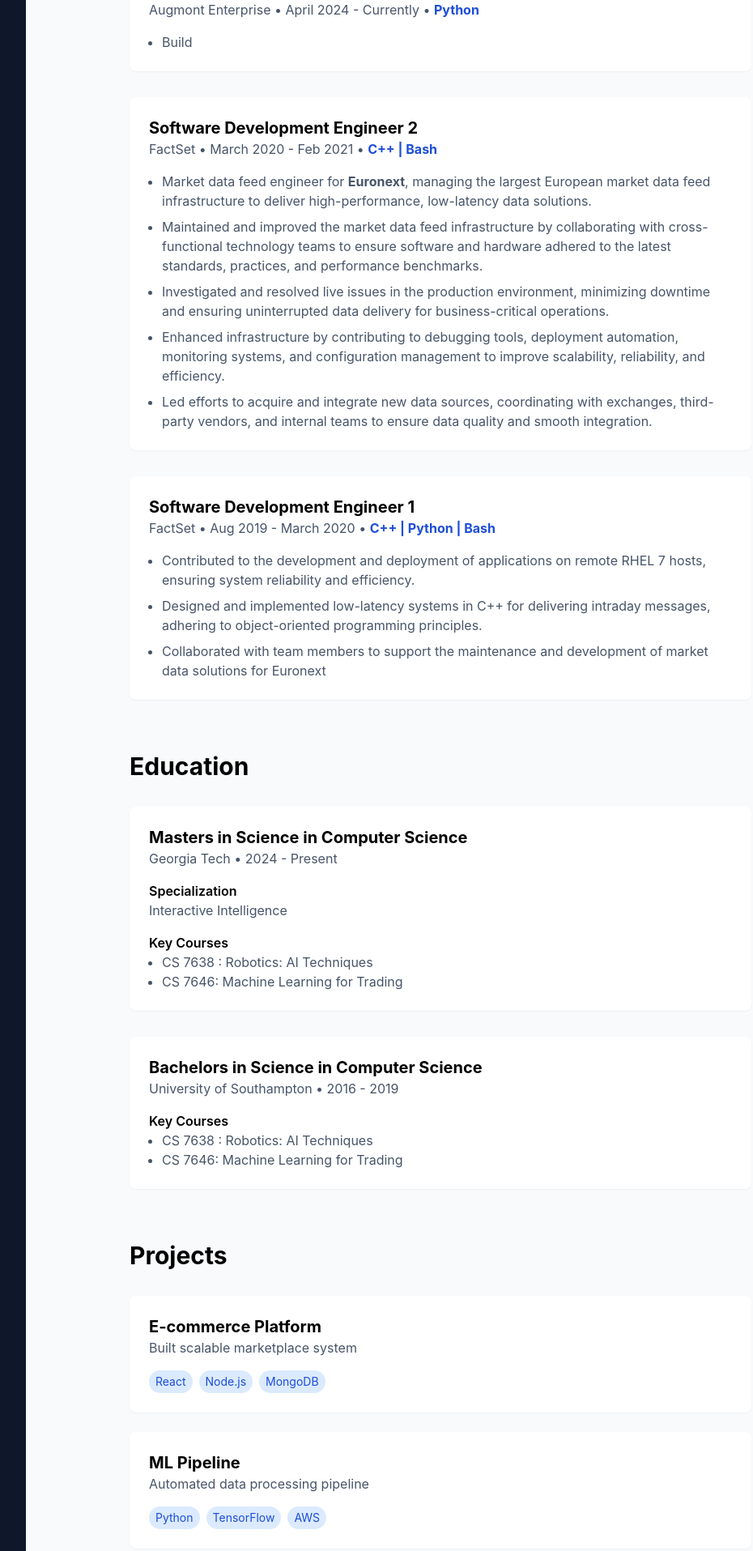
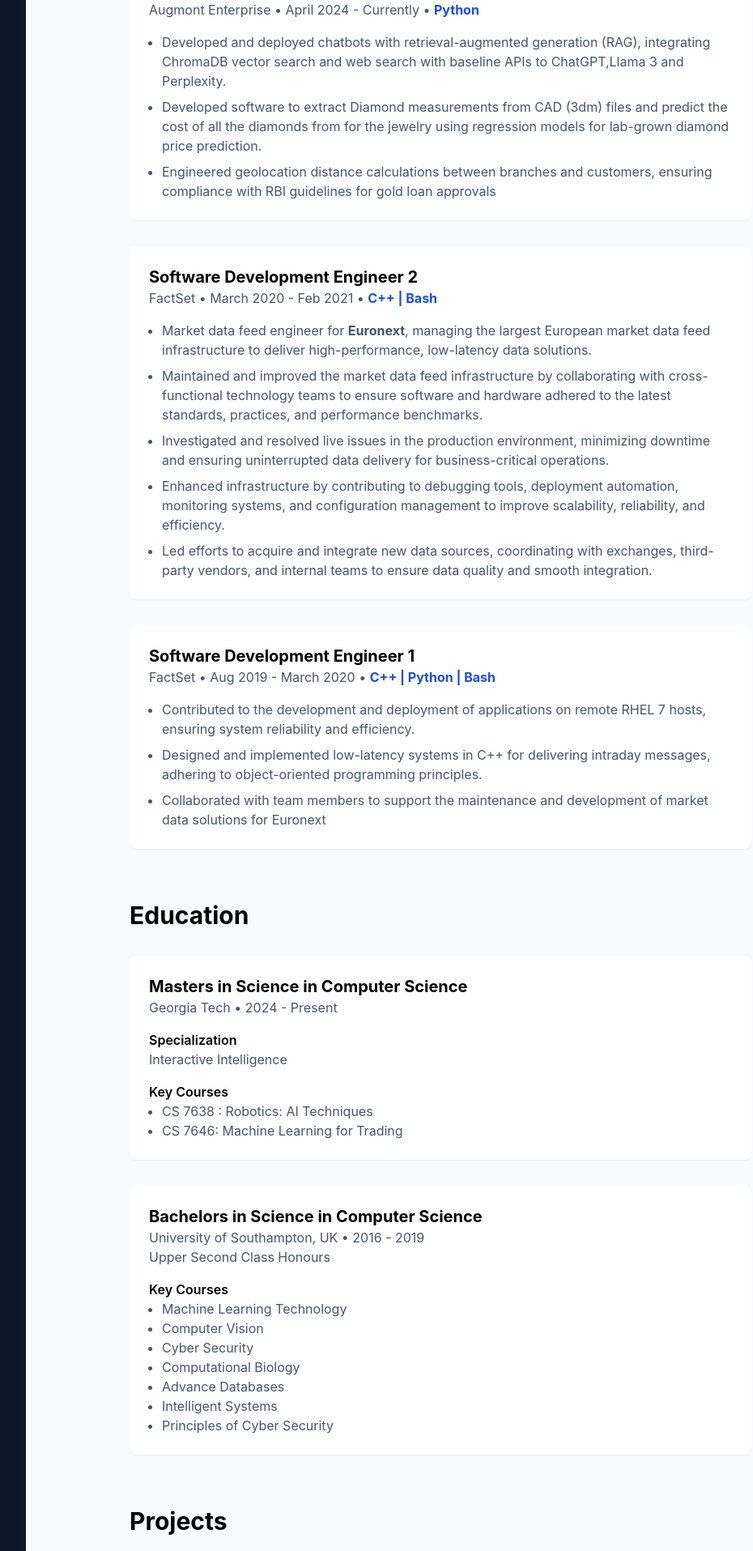
Before and after one commit to ramaiyaKushal/resume, a React (Create React App) app: page / in a window 1280 px wide. Shown: the part 485-2400 px from the top of the page at 81% size, without its empty margins (224-1154 px from the left). Built offline with nearby package versions, Linux system fonts and the light colour scheme.

Commit message:
Updated App

```diff
--- a/src/App.js
+++ b/src/App.js
@@ -78,7 +78,7 @@
                 </div>
               </div>
               <p className="text-lg text-slate-600">
-                Passionate about building scalable systems and exploring AI/ML.
+              Passionate about designing, refining, and deploying high-impact software solutions.
               </p>
               <div className="bg-blue-50 p-4 rounded-lg">
                 <h2 className="font-semibold mb-2">Current Focus</h2>
@@ -102,7 +102,9 @@
                   period: "April 2024 - Currently",
                   language: "Python",
                   responsibilities: [
-                    "Build "
+                    "Developed and deployed chatbots with retrieval-augmented generation (RAG), integrating ChromaDB vector search and web search with baseline APIs to ChatGPT,Llama 3 and Perplexity.",
+                    "Developed software to extract Diamond measurements from CAD (3dm) files and predict the cost of all the diamonds from for the jewelry using regression models for lab-grown diamond price prediction.",
+                    "Engineered geolocation distance calculations between branches and customers, ensuring compliance with RBI guidelines for gold loan approvals",
                   ]
                 },
                 {
@@ -165,13 +167,19 @@
               </div>
               <div className="bg-white rounded-lg p-6 shadow-sm">
                 <h2 className="text-xl font-bold">Bachelors in Science in Computer Science</h2>
-                <p className="text-slate-600 mb-4">University of Southampton • 2016 - 2019</p>
+                <p className="text-slate-600">University of Southampton, UK • 2016 - 2019</p>
+                <p className="text-slate-600 mb-4">Upper Second Class Honours</p>
                 <div className="space-y-4">
                   <div>
                     <h3 className="font-semibold">Key Courses</h3>
                     <ul className="list-disc ml-4 text-slate-600">
-                      <li>CS 7638 : Robotics: AI Techniques</li>
-                      <li>CS 7646: Machine Learning for Trading</li>
+                      <li>Machine Learning Technology</li>
+                      <li>Computer Vision</li>
+                      <li>Cyber Security</li>
+                      <li>Computational Biology</li>
+                      <li>Advance Databases</li>
+                      <li>Intelligent Systems</li>
+                      <li>Principles of Cyber Security</li>
                     </ul>
                   </div>
                 </div>
@@ -183,16 +191,27 @@
               <div className="grid gap-6">
                 {[
                   {
-                    title: "E-commerce Platform",
-                    description: "Built scalable marketplace system",
-                    tech: ["React", "Node.js", "MongoDB"],
-                    link: "github.com/project1"
+                    title: "",
+                    description: "Developed an AI model to solve an N×N block. Implemented Stack and Queue from scratch for various search algorithms, such as breadth-first search, depth-first search, and A* search.",
+                    tech: ["JAVA"],
+                    // link: "github.com/project1"
                   },
                   {
-                    title: "ML Pipeline",
-                    description: "Automated data processing pipeline",
-                    tech: ["Python", "TensorFlow", "AWS"],
-                    link: "github.com/project2"
+                    title: "AI Puzzle Solver",
+                    description: "Developed an AI model to solve an N×N block. Implemented Stack and Queue from scratch for various search algorithms, such as breadth-first search, depth-first search, and A* search.",
+                    tech: ["JAVA"],
+                    // link: "github.com/project1"
+                  },
+                  {
+                    title: "Hybrid Images",
+                    description: "Created hybrid images using the OpenIMAJ library, which combines two images into a hybrid where different images are visible depending on the viewing distance and how humans process visual input.",
+                    tech: ["JAVA"],
+                    // link: "github.com/project1"
+                  },
+                  {
+                    title: "SQL compiler",
+                    description: "Designed and implemented a domain-specific programming language with the expressive power of conjunctive queries. Developed an intuitive and easy-to-use syntax. Understood the fundamentals of an interpreter, then developed a lexer and a parser.",
+                    tech: ["Haskell"],
                   }
                 ].map((project, index) => (
                   <div key={index} className="bg-white rounded-lg p-6 shadow-sm">
```
